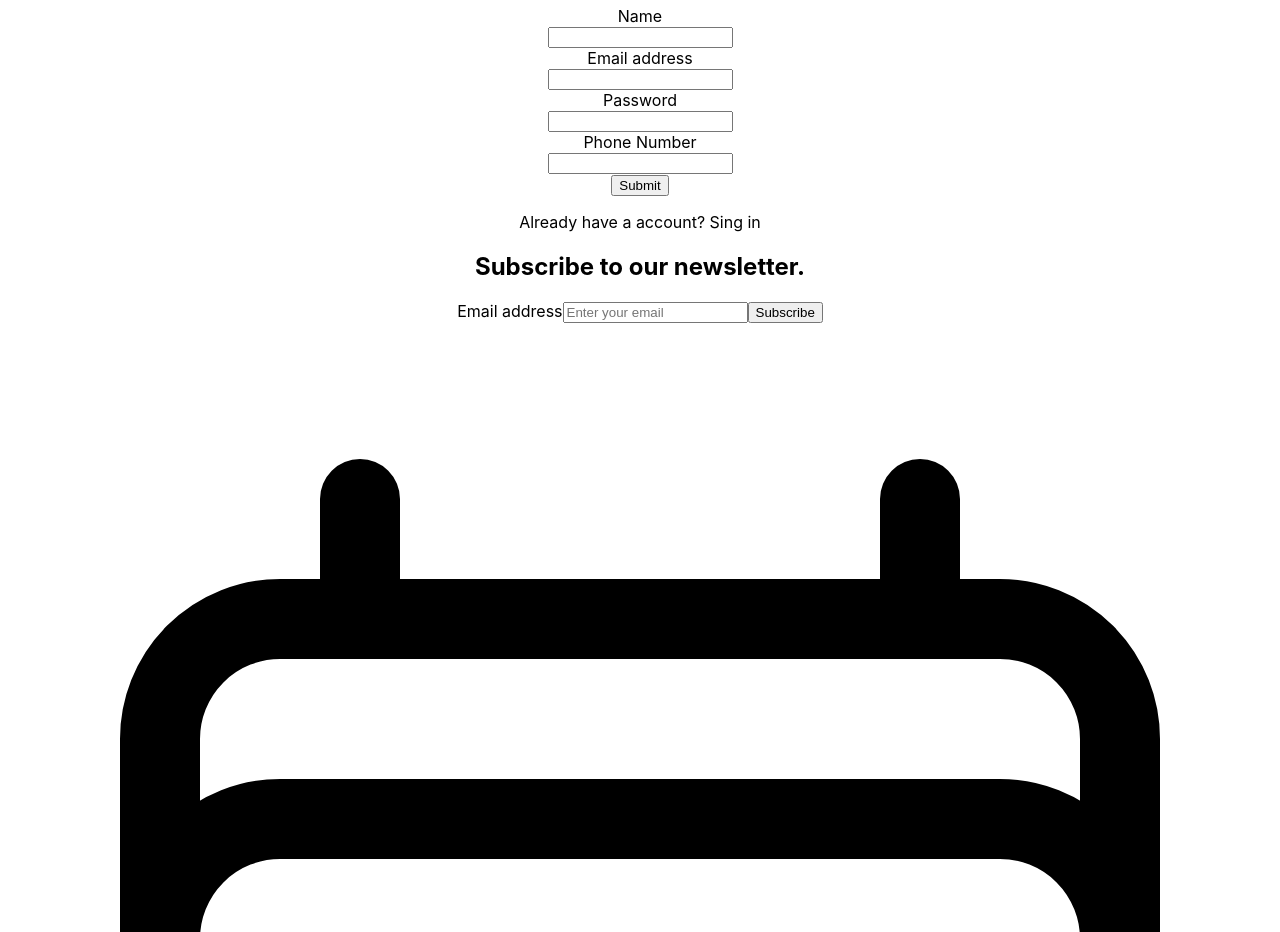
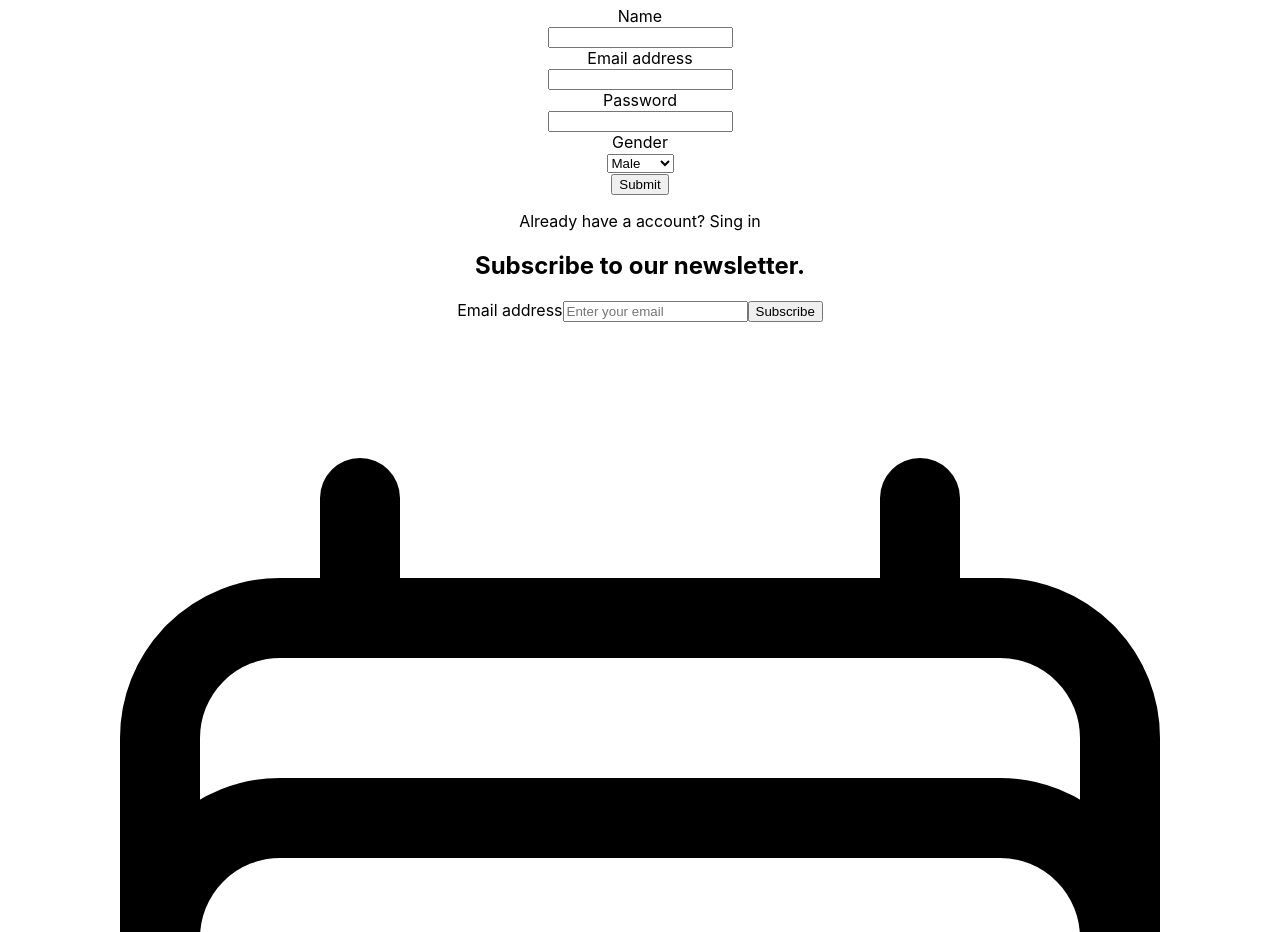
Before and after one commit to AyushiVashisth/maidful-movement, a React (Create React App) app in the folder frontend/: page /signup in a window 1280 px wide. Shown: the part 2420-3352 px from the top of the page. Built offline with nearby package versions, Linux system fonts and the light colour scheme.

Commit message:
completed login

```diff
--- a/frontend/src/Pages/BMI.tsx
+++ b/frontend/src/Pages/BMI.tsx
@@ -32,11 +32,15 @@ export default function BMI() {
         }
     }
     const calculateBMI = (weight: number, height: number): void => {
+        const arr=[];
+        let obj={}
         const heightInMeters = height / 100;
         const bmi = weight / (heightInMeters * heightInMeters);
         const x=Math.round(bmi * 100) / 100
+        obj={weight,height,bmi:x};
+        arr.push(obj);
         setBmi(String(x))
-        generateStatement(x)
+        localStorage.setItem('userData',JSON.stringify(arr))
         setOpen(true)
     }
     const handleClick = (): void => {
--- a/frontend/src/Pages/Login.tsx
+++ b/frontend/src/Pages/Login.tsx
@@ -3,6 +3,7 @@ import { useState } from "react";
 import { useDispatch } from "react-redux";
 import { useLocation, useNavigate } from "react-router";
 import { useAppDispatch } from "../Redux/store";
+import { userLogin } from "../Redux/AuthLogin/login.action";
 
 
 export default function Login() {
@@ -25,9 +26,8 @@ export default function Login() {
   console.log(input)
 
   const handleSubmit = (e: React.FormEvent<HTMLFormElement>) => {
-    e.preventDefault()
-
-
+    e.preventDefault();
+    dispatch(userLogin(input))
   }
 
   return (
@@ -42,8 +42,8 @@ export default function Login() {
         <div className="mt-10 sm:mx-auto sm:w-full sm:max-w-sm">
 
           <form className="space-y-6" method="POST" onSubmit={handleSubmit}>
-            <div>
-              <label htmlFor="email" className="block text-sm font-medium leading-6 text-gray-900">
+            <div >
+              <label htmlFor="email" className="flex text-sm font-medium leading-6 text-gray-900">
 
                 Email address
               </label>
--- a/frontend/src/Pages/Signup.tsx
+++ b/frontend/src/Pages/Signup.tsx
@@ -20,7 +20,7 @@ export const Signup = () => {
     const dispatch = useDispatch();
     const location = useLocation();
 
-    const navigate=useNavigate()
+    const navigate = useNavigate()
 
     const [input, setInput] = useState(initial);
     const handleChange = (e: React.ChangeEvent<HTMLInputElement>): void => {
@@ -102,11 +102,11 @@ export const Signup = () => {
                                 />
                             </div>
                         </div>
-                        <div>
+                        {/* <div>
 
                             <label htmlFor="fphone_number" className="flex text-sm font-medium leading-6 text-gray-900">
 
-                                Phone Number
+                                Gender
                             </label>
                             <div className="mt-2">
                                 <input
@@ -119,7 +119,25 @@ export const Signup = () => {
                                     className="block w-full rounded-md border-0 py-1.5 text-gray-900 shadow-sm ring-1 ring-inset ring-gray-300 placeholder:text-gray-400 focus:ring-2 focus:ring-inset focus:ring-indigo-600 sm:text-sm sm:leading-6"
                                 />
                             </div>
+                        </div> */}
+                        <div className="sm:col-span-3">
+                            <label htmlFor="gender" className="flex text-sm font-medium leading-6 text-gray-900">
+                                Gender
+                            </label>
+                            <div className="mt-2">
+                                <select
+                                    id="gender"
+                                    name="gender"
+                                    autoComplete="gender"
+                                    className="flex w-full rounded-md border-0 py-1.5 text-gray-900 shadow-sm ring-1 ring-inset ring-gray-300 focus:ring-2 focus:ring-inset focus:ring-indigo-600 sm:max-w-xs sm:text-sm sm:leading-6"
+                                >
+                                    <option value="male">Male</option>
+                                    <option value="female">Female</option>
+                                    <option value="other">Other</option>
+                                </select>
+                            </div>
                         </div>
+
                         <div>
                             <button
                                 type="submit"
@@ -132,9 +150,9 @@ export const Signup = () => {
                         <div className="flex justify-start">
                             <p className="text-sm">
                                 Already have a account?
-                            <span className="text-indigo-600 hover:cursor-pointer" onClick={()=>navigate("/login")}>
-                                {" "}Sing in
-                            </span>
+                                <span className="text-indigo-600 hover:cursor-pointer" onClick={() => navigate("/login")}>
+                                    {" "}Sing in
+                                </span>
                             </p>
                         </div>
 
--- a/frontend/src/Redux/AuthLogin/login.reducer.ts
+++ b/frontend/src/Redux/AuthLogin/login.reducer.ts
@@ -1,4 +1,3 @@
-import { stat } from 'fs'
 import { AuthAction } from './login.action'
 import {USER_LOGIN_REQUEST,USER_LOGIN_SUCCESS,USER_LOGIN_ERROR} from './login.actionType'
 
```
Also changed, not shown: 1 other file (tests, documents, lock files or other folders).
